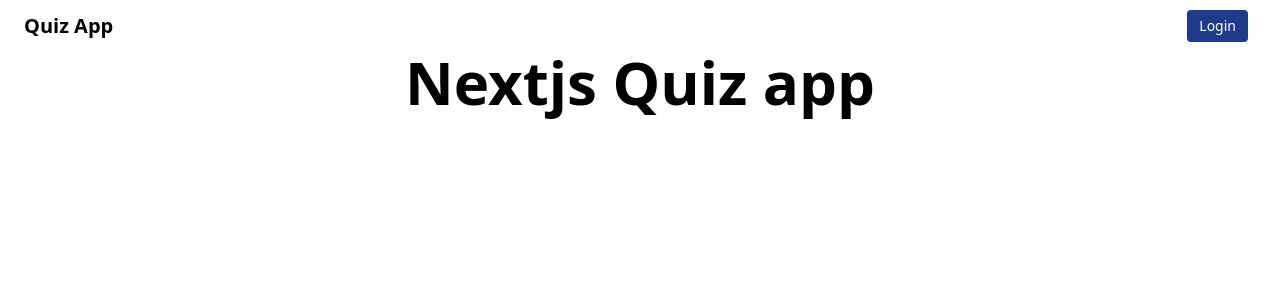
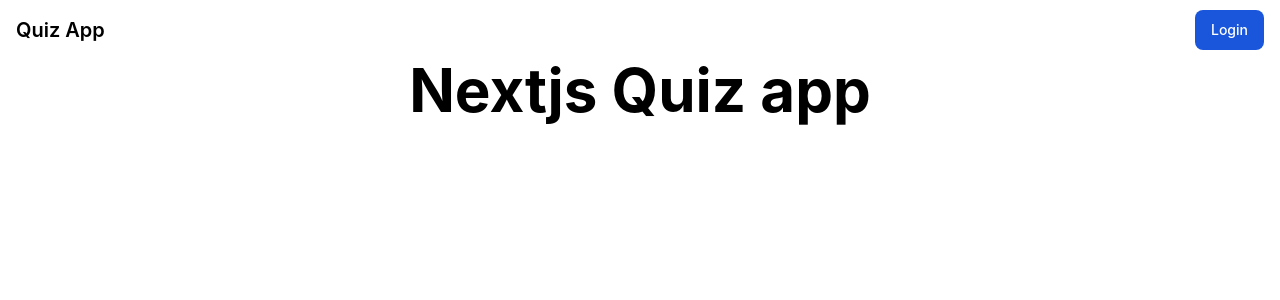
Before and after one commit to faisalamin001/quiz_app, a Next.js app: page / in a window 1280 px wide. Shown: the top 300 px of the page. Built offline with nearby package versions, Linux system fonts and the light colour scheme; no server answers.

Commit message:
user img and dropdown added in header

```diff
--- /dev/null
+++ b/components/Dropdown.tsx
@@ -0,0 +1,81 @@
+import { useSession, signOut, signIn } from 'next-auth/react';
+import Head from 'next/head';
+import Image from 'next/image';
+
+const Dropdown = () => {
+  const { data: session } = useSession();
+  console.log(session);
+  const src = session?.user?.image;
+
+  return (
+    <>
+      <Head>
+        <link
+          href='https://cdnjs.cloudflare.com/ajax/libs/flowbite/1.6.4/flowbite.min.css'
+          rel='stylesheet'
+        />
+        <script src='https://cdnjs.cloudflare.com/ajax/libs/flowbite/1.6.4/flowbite.min.js' />
+      </Head>
+      <button
+        id='dropdownDefaultButton'
+        data-dropdown-toggle='dropdown'
+        className={
+          session
+            ? ''
+            : ' text-white bg-blue-700 hover:bg-blue-800  font-medium rounded-lg text-sm px-4 py-2.5 text-center inline-flex items-center dark:bg-blue-600 dark:hover:bg-blue-700'
+        }
+        type='button'
+      >
+        {!session && <div onClick={() => signIn()}> Login</div>}
+        {session && (
+          <Image
+            loader={() => src}
+            src={src}
+            alt='user'
+            width={50}
+            height={50}
+            className='rounded-full'
+          />
+        )}
+      </button>
+      <div
+        id='dropdown'
+        className='z-10 hidden bg-white divide-y divide-gray-100 rounded-lg shadow w-44 dark:bg-gray-700'
+      >
+        <ul
+          className='py-2 text-sm text-gray-700 dark:text-gray-200'
+          aria-labelledby='dropdownDefaultButton'
+        >
+          <li>
+            <a
+              href='#'
+              className='block px-4 py-2 hover:bg-gray-100 dark:hover:bg-gray-600 dark:hover:text-white'
+            >
+              Profile
+            </a>
+          </li>
+          <li>
+            <a
+              href='#'
+              className='block px-4 py-2 hover:bg-gray-100 dark:hover:bg-gray-600 dark:hover:text-white'
+            >
+              Settings
+            </a>
+          </li>
+
+          <li>
+            <a
+              href='#'
+              onClick={() => signOut()}
+              className='block px-4 py-2 hover:bg-gray-100 dark:hover:bg-gray-600 font-bold text-red-500'
+            >
+              Sign out
+            </a>
+          </li>
+        </ul>
+      </div>
+    </>
+  );
+};
+
+export default Dropdown;
--- a/components/Header.tsx
+++ b/components/Header.tsx
@@ -1,8 +1,6 @@
-import { useSession, signIn, signOut } from 'next-auth/react';
+import Dropdown from './Dropdown';
 
 export const Header = () => {
-  const { data: session } = useSession();
-
   return (
     <header>
       <nav className='bg-white border-gray-200 px-4 lg:px-6 py-2.5 dark:bg-gray-800'>
@@ -13,23 +11,7 @@
             </span>
           </a>
           <div className='flex items-center lg:order-2'>
-            {session ? (
-              <a
-                onClick={() => signOut()}
-                href='#'
-                className='text-white bg-blue-900 hover:bg-blue-800  font-medium rounded text-sm px-2 lg:px-3 py-1 lg:py-1.5 mr-2 dark:bg-blue-600 dark:hover:bg-blue-700  '
-              >
-                Logout as {session?.user?.name}
-              </a>
-            ) : (
-              <a
-                onClick={() => signIn()}
-                href='#'
-                className='text-white bg-blue-900 hover:bg-blue-800  font-medium rounded text-sm px-2 lg:px-3 py-1 lg:py-1.5 mr-2 dark:bg-blue-600 dark:hover:bg-blue-700  '
-              >
-                Login
-              </a>
-            )}
+            <Dropdown />
           </div>
         </div>
       </nav>
--- a/next.config.js
+++ b/next.config.js
@@ -1,6 +1,6 @@
 /** @type {import('next').NextConfig} */
 const nextConfig = {
   reactStrictMode: true,
-}
+};
 
-module.exports = nextConfig
+module.exports = nextConfig;
--- a/src/pages/_document.tsx
+++ b/src/pages/_document.tsx
@@ -1,13 +1,13 @@
-import { Html, Head, Main, NextScript } from 'next/document'
+import { Html, Head, Main, NextScript } from 'next/document';
 
 export default function Document() {
   return (
-    <Html lang="en">
+    <Html lang='en'>
       <Head />
       <body>
         <Main />
         <NextScript />
       </body>
     </Html>
-  )
+  );
 }
--- a/src/pages/index.tsx
+++ b/src/pages/index.tsx
@@ -9,6 +9,11 @@
         <meta name='description' content='Generated by create next app' />
         <meta name='viewport' content='width=device-width, initial-scale=1' />
         <link rel='icon' href='/favicon.ico' />
+        <link
+          href='https://cdnjs.cloudflare.com/ajax/libs/flowbite/1.6.4/flowbite.min.css'
+          rel='stylesheet'
+        />
+        <script src='https://cdnjs.cloudflare.com/ajax/libs/flowbite/1.6.4/flowbite.min.js' />
       </Head>
       <Header />
       <h1 className='text-6xl font-bold text-center'>Nextjs Quiz app</h1>
```
